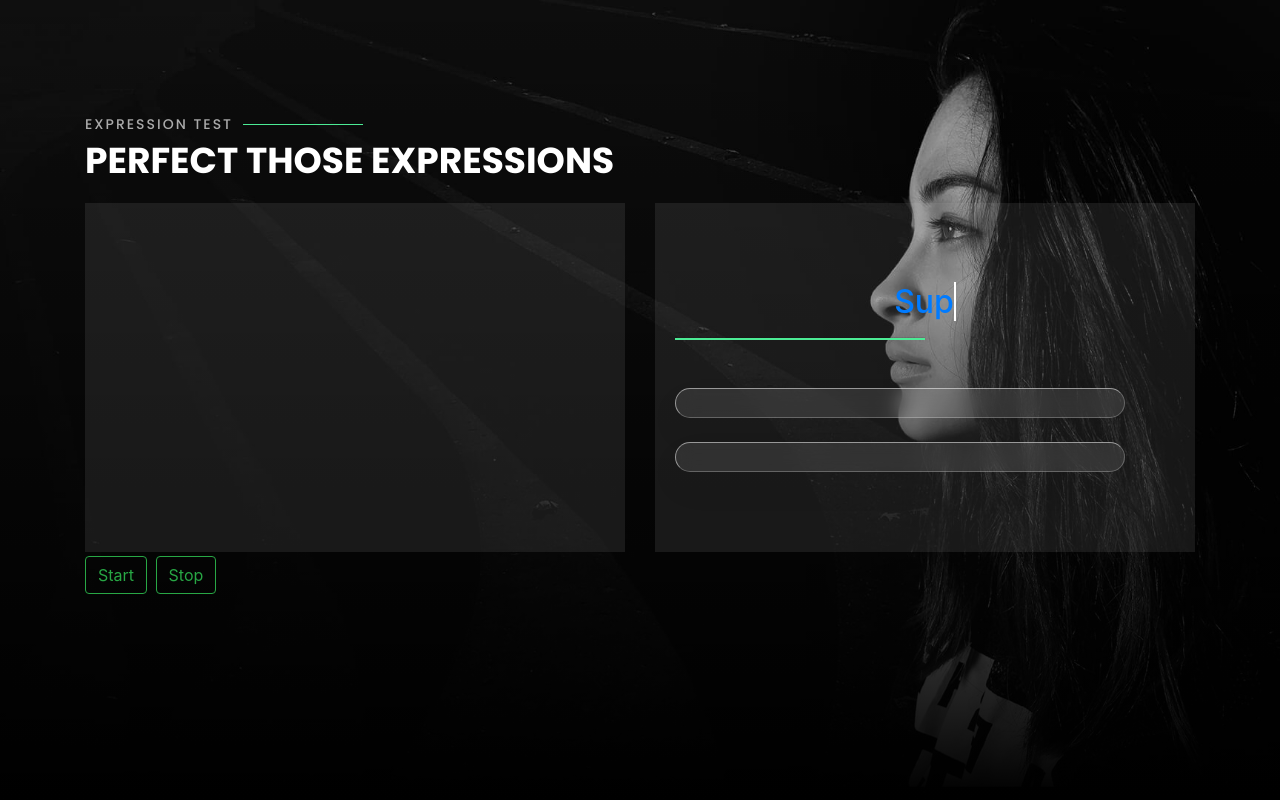
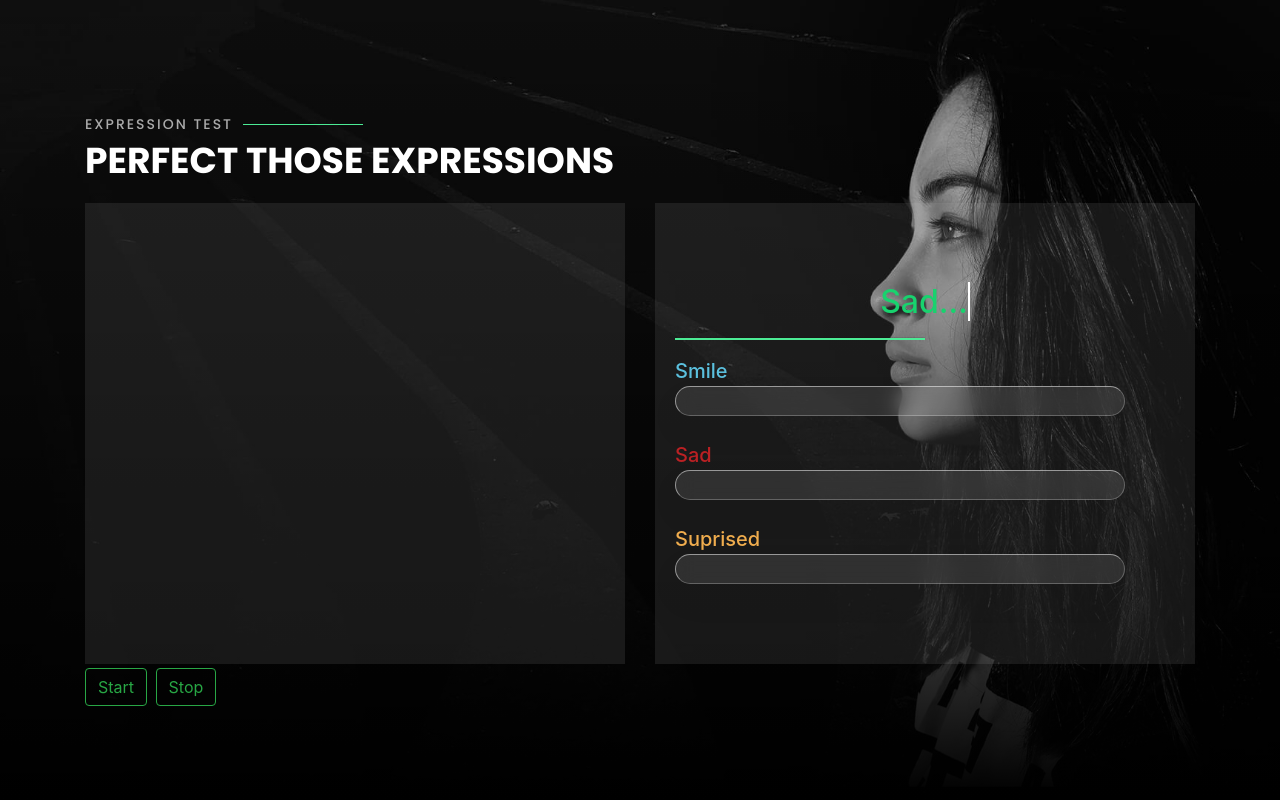
Before and after one commit to pranavvdesai/unzipped, a Flask app: page /video1 in a window 1280 px wide. Run offline with Flask 2, Linux system fonts and the light colour scheme; a map, chart or similar area stays blank; some libraries are stand-ins or nearby versions.

Commit message:
structured modified html

```diff
--- a/app/templates/admin.html
+++ b/app/templates/admin.html
@@ -7,14 +7,10 @@
     <meta http-equiv="X-UA-Compatible" content="IE=edge">
     <meta name="viewport" content="width=device-width, initial-scale=1.0">
     <link href="/static/admin.css" rel="stylesheet">
-
     <script src='https://kit.fontawesome.com/a076d05399.js'></script>
-
-    <title>Document</title>
+    <title>Admin</title>
 </head>
 <body>
-
-
 
     <section id="contact" class="contact mt-4">
         <div class="container">
--- a/app/templates/home.html
+++ b/app/templates/home.html
@@ -331,7 +331,7 @@
   </section><!-- End Contact Section -->
 
   <div class="credits">
-    Designed by <a href="">Team SAP</a>
+    Made by <a href="">Team SAP</a>
   </div>
 
   <!-- Main JS File -->
--- a/app/templates/video1.html
+++ b/app/templates/video1.html
@@ -1,6 +1,3 @@
-
-
-
 
 {% extends "layout.html" %} {% block content %}
 
@@ -13,77 +10,63 @@
     <meta http-equiv="X-UA-Compatible" content="IE=edge">
     <meta name="viewport" content="width=device-width, initial-scale=1.0">
     <link href="/static/vidstyle.css" rel="stylesheet">
-
     <link rel="stylesheet" href="https://maxcdn.bootstrapcdn.com/bootstrap/4.5.2/css/bootstrap.min.css">
     <script src="https://ajax.googleapis.com/ajax/libs/jquery/3.5.1/jquery.min.js"></script>
     <script src="https://cdnjs.cloudflare.com/ajax/libs/popper.js/1.16.0/umd/popper.min.js"></script>
     <script src="https://maxcdn.bootstrapcdn.com/bootstrap/4.5.2/js/bootstrap.min.js"></script>
-
     <script src="https://cdn.jsdelivr.net/npm/@tensorflow/tfjs@1.3.1/dist/tf.min.js"></script>
-    <script src="https://cdn.jsdelivr.net/npm/@teachablemachine/pose@0.8/dist/teachablemachine-pose.min.js"></script>
-
-
-
-    <title>Document</title>
+    <script src="https://cdn.jsdelivr.net/npm/@teachablemachine/image@0.8/dist/teachablemachine-image.min.js"></script>
+    <title>Expression Test</title>
 </head>
 <body>
 <header>
-
-
   <!-- ======= Services Section ======= -->
   <section id="services" class="services">
     <div class="container">
-
       <div class="section-title">
         <h2>Expression Test</h2>
         <p>perfect those expressions</p>
       </div>
-
       <div class="row">
         <div class="col-md-6 d-flex ">
           <div class="icon-box">
-
-
-<div><canvas id="canvas"></canvas></div>
-<div id="label-container"></div>
+            <div id="webcam-container"></div>
+            <div id="label-container"></div>
           </div>
         </div>
 
         <div class="col-md-6 progressclass">
           <div class="icon-box">
-            <!-- <h2 class="text-white" style="width: 35%;">Progress</h2> -->
             <h2>
-              <a href="" class="typewrite" data-period="2000" data-type='[ "Smile", "Sad", "Suprised", "Something" ]'>
+              <a href="" class="typewrite" data-period="2000" data-type='[ "Smile...", "Sad...", "Suprised..."]' style="color: #18d26e;">
                 <span class="wrap"></span>
               </a>
             </h2>
             <hr class="marginstyle">
-
-            <div class="progress mt-5 progresstyle" style="width:90%; height: 30px;  background: rgba(255, 255, 255, 0.103); box-shadow: 0 15px 35px rgba(0,0,0,0.05);
-            border-radius: 20px;
-            ">
-                <div class="progress-bar" style="width:0%" id="class1"></div>
+            <span style="color: #5bc0de; font-weight: 500; font-size: 20px; margin-right: 1000px;">Smile</span>
+            <div class="progress progresstyle" style="width:90%; height: 30px;  background: rgba(255, 255, 255, 0.103); box-shadow: 0 15px 35px rgba(0,0,0,0.05);
+            border-radius: 20px;">
+                <div class="progress-bar bg-info" style="width:0%" id="class1"></div>
             </div>
             <br>
+            <span style="color: #bb2124; font-weight: 500; font-size: 20px; margin-right: 1000px;">Sad</span>
             <div class="progress progresstyle" style="width:90%; height: 30px;  background: rgba(255,255,255,0.103);  box-shadow: 0 15px 35px rgba(0,0,0,0.05);
-            border-radius: 20px;
-            ">
-                <div class="progress-bar" style="width:0%" id="class2"></div>
+            border-radius: 20px;">
+                <div class="progress-bar bg-danger" style="width:0%" id="class2"></div>
+            </div>
+            <br>
+            <span style="color: #f0ad4e; font-weight: 500; font-size: 20px; margin-right: 1000px;">Suprised</span>
+            <div class="progress progresstyle" style="width:90%; height: 30px;  background: rgba(255,255,255,0.103);  box-shadow: 0 15px 35px rgba(0,0,0,0.05);
+            border-radius: 20px;">
+                <div class="progress-bar bg-warning" style="width:0%" id="class3"></div>
             </div>
 
           </div>
         </div>
-
-
-
-
-
-
       </div>
 
       <div class="row">
         <div class="col-md-6 mt-1">
-
           <button type="button" class="btn btn-outline-success mr-1" onclick="init()">Start</button>
           <button type="button" class="btn btn-outline-success" onclick="stop()">Stop</button>
         </div>
@@ -94,27 +77,13 @@
 
 </header>
 
-
-
-
-
-
-
-
-
-
-
-
-
-
-
-
 <script type="text/javascript">
 
-    const URL = "https://teachablemachine.withgoogle.com/models/uFD4aqg7x/";
+    const URL = "https://teachablemachine.withgoogle.com/models/fw-107uLF/";
     let model, webcam, ctx, labelContainer, maxPredictions;
-    const class1 = document.getElementById("class1")
-    const class2 = document.getElementById("class2")
+    class1 = document.getElementById('class1')
+    class2 = document.getElementById('class2')
+    class3 = document.getElementById('class3')
     async function stop(){
         await webcam.stop()
     }
@@ -122,62 +91,48 @@
     async function init() {
         const modelURL = URL + "model.json";
         const metadataURL = URL + "metadata.json";
-
-        model = await tmPose.load(modelURL, metadataURL);
+        model = await tmImage.load(modelURL, metadataURL);
         maxPredictions = model.getTotalClasses();
 
-        const size = 350;
+        // Convenience function to setup a webcam
         const flip = true;
-        webcam = new tmPose.Webcam(size, size, flip);
+        webcam = new tmImage.Webcam(350, 350, flip);
         await webcam.setup();
         await webcam.play();
         window.requestAnimationFrame(loop);
 
-        const canvas = document.getElementById("canvas");
-        canvas.width = size; canvas.height = size;
-        ctx = canvas.getContext("2d");
+        // append elements to the DOM
+        document.getElementById("webcam-container").appendChild(webcam.canvas);
         labelContainer = document.getElementById("label-container");
         for (let i = 0; i < maxPredictions; i++) {
             labelContainer.appendChild(document.createElement("div"));
         }
     }
 
-    async function loop(timestamp) {
+    async function loop() {
         webcam.update();
         await predict();
         window.requestAnimationFrame(loop);
     }
 
+    // run the webcam image through the image model
     async function predict() {
-
-        const { pose, posenetOutput } = await model.estimatePose(webcam.canvas);
-
-        const prediction = await model.predict(posenetOutput);
-
+        const prediction = await model.predict(webcam.canvas);
         p1 = ((prediction[0].probability)*100+"%")
         p2 = ((prediction[1].probability)*100+"%")
+        p3 = ((prediction[2].probability)*100+"%")
         d1 = (((prediction[0].probability)*100)).toFixed(2)
         d2 = (((prediction[1].probability)*100)).toFixed(2)
+        d3 = (((prediction[2].probability)*100)).toFixed(2)
         class1.style.width = `${p1}`
         class2.style.width = `${p2}`
+        class3.style.width = `${p3}`
         class1.textContent = d1
         class2.textContent = d2
-        drawPose(pose);
+        class3.textContent = d3
     }
 
-    function drawPose(pose) {
-        if (webcam.canvas) {
-            ctx.drawImage(webcam.canvas, 0, 0);
-            if (pose) {
-                const minPartConfidence = 0.5;
-                tmPose.drawKeypoints(pose.keypoints, minPartConfidence, ctx);
-                tmPose.drawSkeleton(pose.keypoints, minPartConfidence, ctx);
-            }
-        }
-    }
-
-
-    var TxtType = function(el, toRotate, period) {
+  var TxtType = function(el, toRotate, period) {
   this.toRotate = toRotate;
   this.el = el;
   this.loopNum = 0;
@@ -198,12 +153,9 @@ TxtType.prototype.tick = function() {
   }
 
   this.el.innerHTML = '<span class="wrap">'+this.txt+'</span>';
-
   var that = this;
   var delta = 200 - Math.random() * 100;
-
   if (this.isDeleting) { delta /= 2; }
-
   if (!this.isDeleting && this.txt === fullTxt) {
   delta = this.period;
   this.isDeleting = true;
```
Also changed, not shown: app/templates/image1.html (+1 -13 lines), app/templates/image2.html (+1 -10 lines), app/templates/layout.html (+1 -35 lines), app/templates/login.html (+0 -8 lines), app/templates/register.html (+0 -8 lines), app/templates/userdashboard.html (+1 -23 lines), app/templates/video2.html (+6 -51 lines).
